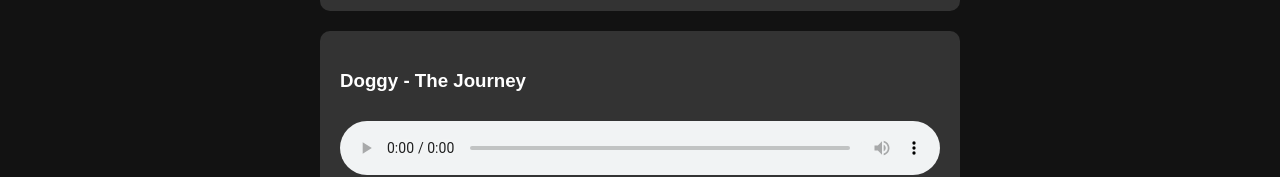
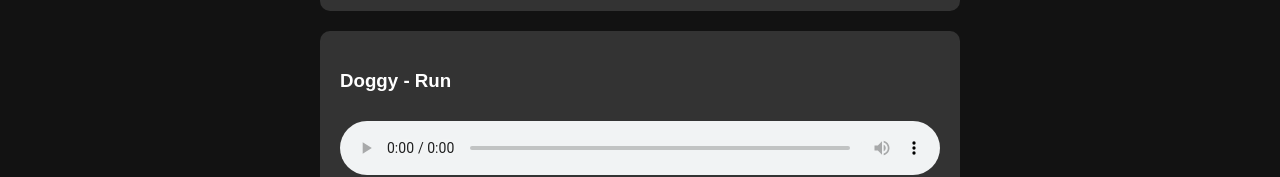
Before and after one commit to DoggyOficial/DoggySoundtracks_Portfolio, a plain HTML site: page index.html in a window 1280 px wide. Shown: the part 321-498 px from the top of the page. Drawn offline with Linux system fonts and the light colour scheme.

Commit message:
Update index.html

```diff
--- a/index.html
+++ b/index.html
@@ -68,7 +68,7 @@
     // Array de músicas com nome e caminho
     const musicas = [
         { nome: 'Doggy - In my way', caminho: 'OST/In_my_way.mp3' },
-        { nome: 'Doggy - The Journey', caminho: 'OST/The_Journey.mp3' },
+        { nome: 'Doggy - Run', caminho: 'OST/Run.mp3' },
         // Adicione mais músicas conforme necessário
     ];
 
@@ -87,7 +87,7 @@
 
         const source = document.createElement('source');
         source.src = musica.caminho;
-        source.type = 'audio/mp3';  // Tipo do arquivo de áudio
+        source.type = 'audio/mpeg';  // Tipo do arquivo de áudio
 
         audio.appendChild(source);
         card.appendChild(title);
```
